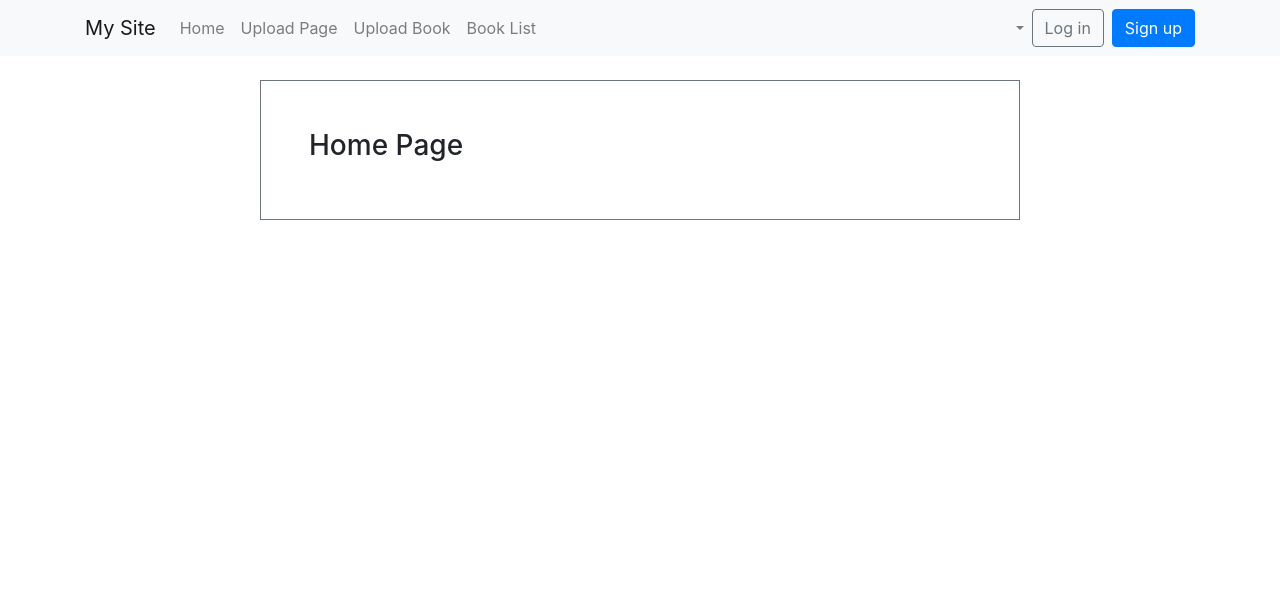
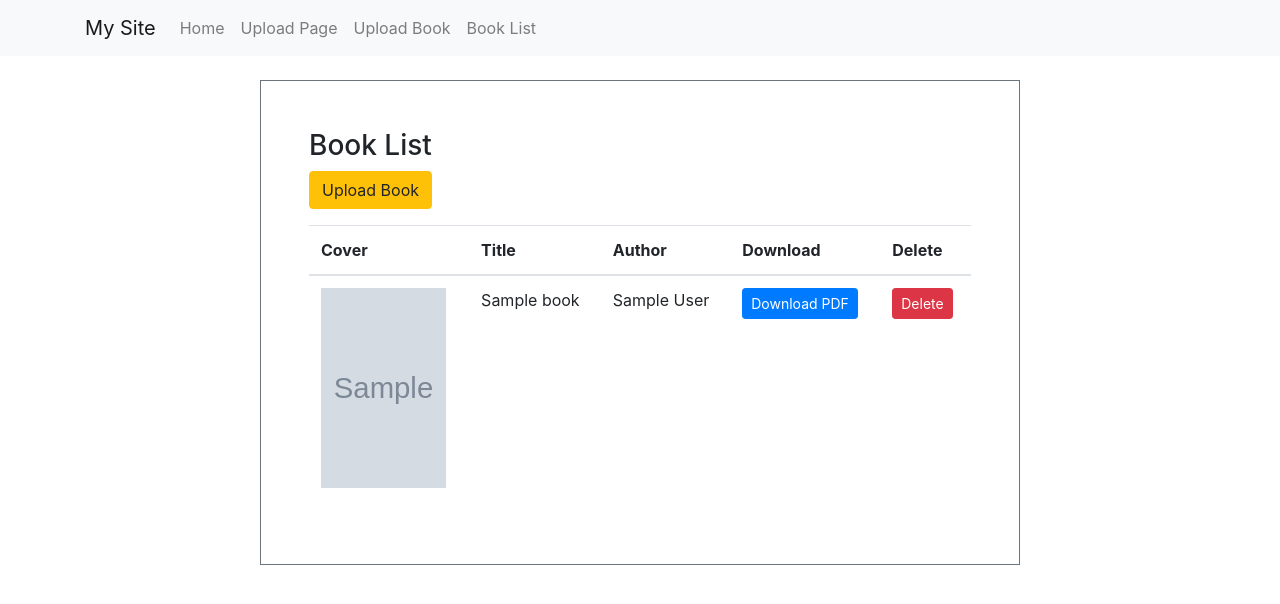
Before and after one commit to silverab/FileUpload_Books, a Django app: page / in a window 1280 px wide. Shown: the top 604 px of the page. Run offline with Django 4.2, Linux system fonts and the light colour scheme; tables that the repository leaves empty hold one stand-in row (Sample ...); some libraries are stand-ins or nearby versions.

Commit message:
Delete Funcationality
Added a delete button which can delete the book or pdf from the book list page also remove it from the database.

```diff
--- a/FileUpload/urls.py
+++ b/FileUpload/urls.py
@@ -9,9 +9,10 @@ from django.conf.urls.static import static
 
 urlpatterns = [
     path('admin/', admin.site.urls),
-    path('', views.Home.as_view(), name='home'),
+    path('home', views.Home.as_view(), name='home'),
     path('upload/', views.upload, name='upload'),
-    path('book_list/', views.book_list, name='book_list'),
+    path('', views.book_list, name='book_list'),
+    path('books/<int:pk>/', views.delete_book, name='delete_book'),
     path('upload_book/', views.upload_book, name='upload_book'),
 ]
 
--- a/myapp/models.py
+++ b/myapp/models.py
@@ -9,3 +9,8 @@ class Book(models.Model):
 
 	def __str__(self):
 		return self.title
+
+	def delete(self, *args, **kwargs):
+		self.pdf.delete()
+		self.cover.delete()
+		super().delete(*args, **kwargs)
--- a/myapp/views.py
+++ b/myapp/views.py
@@ -38,3 +38,10 @@ def upload_book(request):
 		form = BookForm()
 	context = {'form': form}
 	return render(request, 'upload_book.html', context)
+
+
+def delete_book(request,pk):
+	if request.method == 'POST':
+		book = Book.objects.get(pk=pk)
+		book.delete()
+	return redirect('book_list')
--- a/templates/base.html
+++ b/templates/base.html
@@ -42,7 +42,7 @@
               <a class="nav-link" href="{% url 'book_list' %}">Book List</a>
             </li>
         </ul>
-          <ul class="navbar-nav">
+<!--           <ul class="navbar-nav">
             <li class="nav-item dropdown">
               <a class="nav-link dropdown-toggle" href="#" id="navbarDropdown" role="button" data-toggle="dropdown" aria-haspopup="true" aria-expanded="false">
               </a>
@@ -52,11 +52,11 @@
                 <a class="dropdown-item" href="">Log out</a>
               </div>
             </li>
-          </ul>
-          <form class="form-inline my-2 my-lg-0">
+          </ul> -->
+<!--           <form class="form-inline my-2 my-lg-0">
             <a href="" class="btn btn-outline-secondary">Log in</a>
             <a href="" class="btn btn-primary ml-2">Sign up</a>
-          </form>
+          </form> -->
       </div>
     </div>
   </nav>
--- a/templates/book_list.html
+++ b/templates/book_list.html
@@ -14,6 +14,7 @@
 				<th>Title</th>
 				<th>Author</th>
 				<th>Download</th>
+				<th>Delete</th>
 			</tr>
 		</thead>
 		<tbody>
@@ -27,6 +28,12 @@
 				<td>{{ book.title }}</td>
 				<td>{{ book.author}}</td>
 				<td><a href="{{ book.pdf.url }}" class="btn btn-sm btn-primary">Download PDF</a></td>
+				<td>
+					<form action="{% url 'delete_book' book.pk %}" method="post">
+						{% csrf_token %}
+						<button type="submit" class="btn btn-danger btn-sm">Delete</button>
+					</form>
+				</td>
 			</tr>
 			{% endfor %}
 		</tbody>
```
Also changed, not shown: db.sqlite3.
